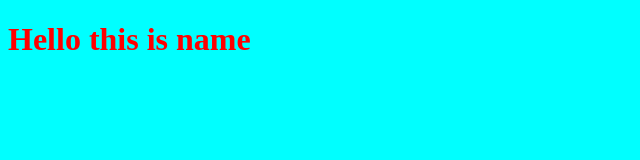
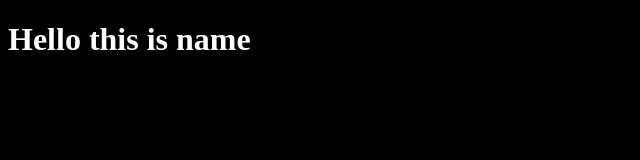
Before and after one commit to goodluckonion/myProject, a plain HTML site: page index.html in a window 1280 px wide. Shown: the whole page, without its empty margins (0-640 px from the left). Drawn offline with Linux system fonts and the light colour scheme.

Commit message:
Changing style of the title

```diff
--- a/style.css
+++ b/style.css
@@ -1,6 +1,6 @@
 h1{
-    color: red;
+    color: white;
 }
 body{
-    background-color:aqua;
+    background-color:black;
 }
```
